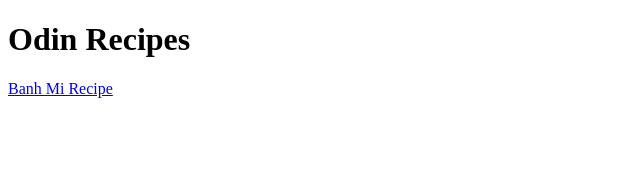
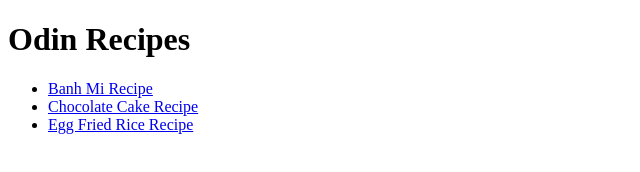
Before and after one commit to KingArrodes/odin-recipes, a plain HTML site: page index.html in a window 1280 px wide. Shown: the whole page, without its empty margins (0-640 px from the left). Drawn offline with Linux system fonts and the light colour scheme.

Commit message:
Added the rest of the recipes to the home page.

```diff
--- a/index.html
+++ b/index.html
@@ -7,6 +7,11 @@
 </head>
 <body>
     <h1>Odin Recipes</h1>
-    <a href = "./recipes/banh-mi.html" target="_self" rel="noopener noreferrer">Banh Mi Recipe</a>
+    <ul>
+        <li><a href = "./recipes/banh-mi.html" target="_self" rel="noopener noreferrer">Banh Mi Recipe</a></li>
+        <li><a href = "./recipes/choco-cake.html" target="_self" rel="noopener noreferrer">Chocolate Cake Recipe</a></li>
+        <li><a href = "./recipes/egg-fried-rice.html" target="_self" rel="noopener noreferrer">Egg Fried Rice Recipe</a></li>
+    </ul>
+
 </body>
 </html>
```
